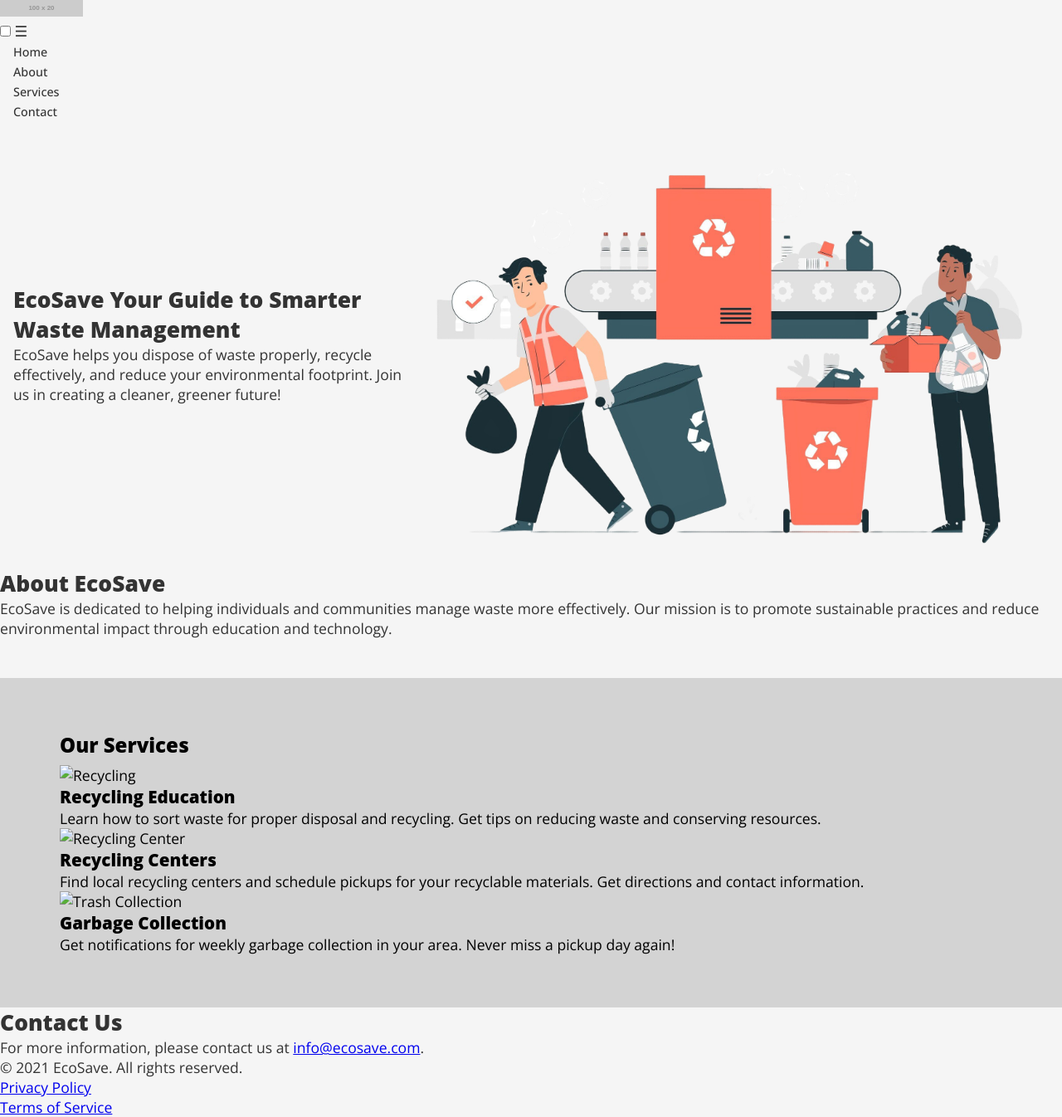
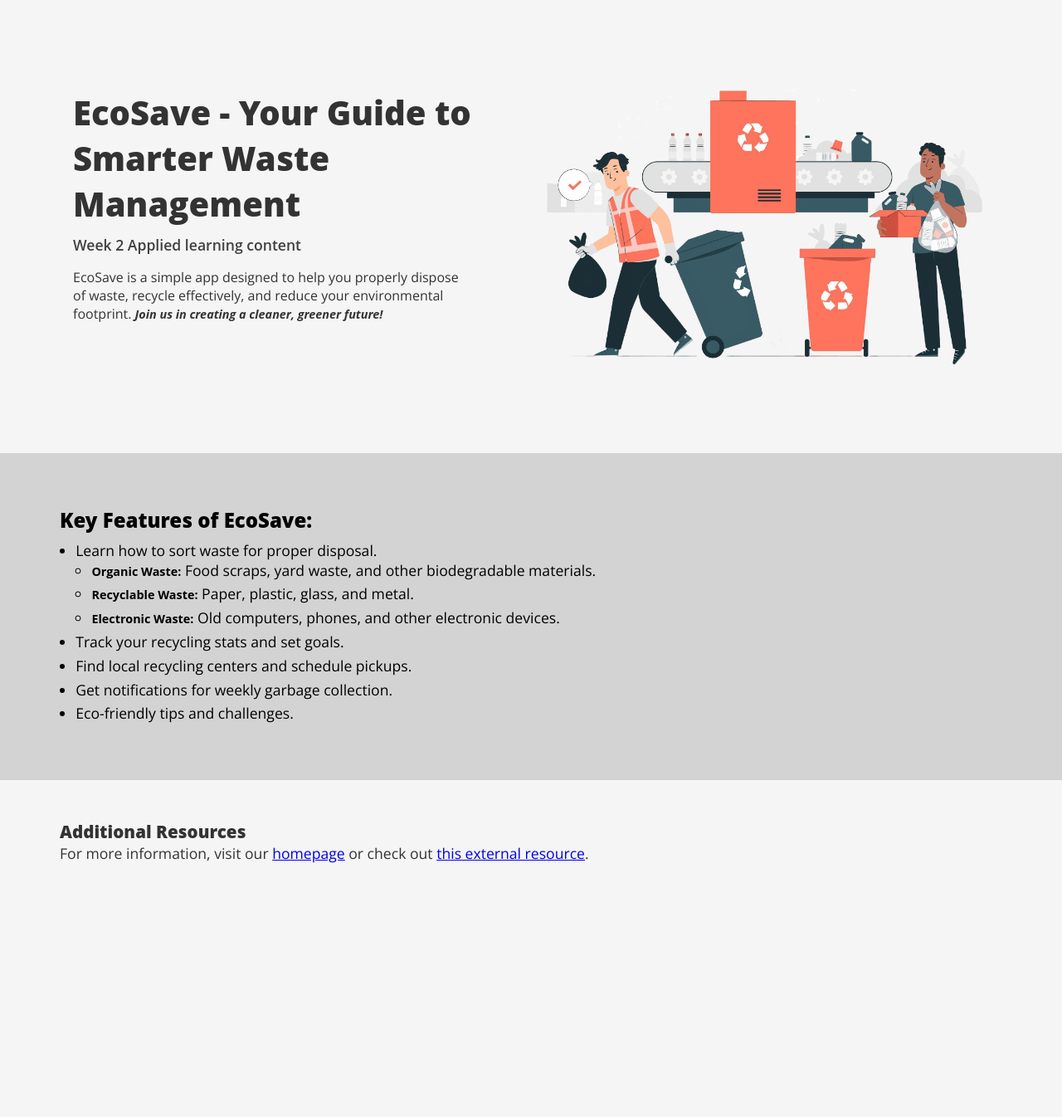
Before and after one commit to jen67/3MMT-Tasks, a plain HTML site: page 3mmt-week3-task/index.html in a window 1280 px wide. Shown: the whole page at 83% size. After the commit the page ends 1088 px from the top, so only its background shows below. Drawn offline with Linux system fonts and the light colour scheme; placeholder pictures from the web are drawn by us; a web font is replaced by a local one.

Commit message:
added week 3 task

```diff
--- a/3mmt-week3-task/index.html
+++ b/3mmt-week3-task/index.html
@@ -5,78 +5,60 @@
     <meta charset="UTF-8">
     <meta name="viewport" content="width=device-width, initial-scale=1.0">
     <meta name="author" content="Gift Amachree">
-    <meta name="description" content="EcoSave - Your Guide to Smarter Waste Management">
-    <title>EcoSave</title>
+    <meta name="description" content="3MMT Week2 Assignment">
+    <title>3MMT Week2 Assignment</title>
     <link rel="stylesheet" href="./styles.css">
 </head>
 
 <body>
     <header>
-        <nav>
-            <div class="logo">
-                <img src="https://via.placeholder.com/100x20?text=EcoSave+Logo" alt="EcoSave Logo">
-            </div>
-            <input type="checkbox" id="menu-toggle">
-            <label for="menu-toggle" class="menu-icon">&#9776;</label>
-            <ul class="menu">
-                <li><a href="#home">Home</a></li>
-                <li><a href="#about">About</a></li>
-                <li><a href="#services">Services</a></li>
-                <li><a href="#contact">Contact</a></li>
-            </ul>
-        </nav>
+
     </header>
-
-    <main>
-        <section id="home" class="header-section">
-            <div class="header-content">
-                <h1>EcoSave Your Guide to Smarter Waste Management</h1>
-                <p>EcoSave helps you dispose of waste properly, recycle effectively, and reduce your environmental footprint. Join us in creating a cleaner, greener future!</p>
-            </div>
-            <div class="header-image">
-                <img src="./Assets/Images/Waste-collection.png" alt="Recycling Bin" title="Recycling Bin">
+    <div class="header-section" id="header-section">
+        <section class="header-content">
+            <header>
+                <h1>EcoSave - Your Guide to Smarter Waste Management</h1>
+                <h2 class="heading2">Week 2 Applied learning content</h2>
+            </header>
+            <div class="header-text-container">
+                <p>EcoSave is a simple app designed to help you properly dispose of waste, recycle effectively, and reduce your environmental footprint. <em> <strong>Join us in creating a cleaner, greener future!</strong></em></p>
             </div>
         </section>
+        <section class="header-image">
+            <img src="./Assets/Images/Waste-collection.png" alt="Recycling Bin">
+        </section>
+    </div>
 
-        <section id="about" class="about-section">
-            <h2>About EcoSave</h2>
-            <p>EcoSave is dedicated to helping individuals and communities manage waste more effectively. Our mission is to promote sustainable practices and reduce environmental impact through education and technology.</p>
-        </section>
+    <section class="lists">
+        <h2>Key Features of EcoSave:</h2>
+        <ul>
+            <li>Learn how to sort waste for proper disposal.
+                <ul>
+                    <li>
+                        <strong>Organic Waste:</strong> Food scraps, yard waste, and other biodegradable materials.
+                    </li>
+                    <li>
+                        <strong>Recyclable Waste:</strong> Paper, plastic, glass, and metal.
+                    </li>
+                    <li>
+                        <strong>Electronic Waste:</strong> Old computers, phones, and other electronic devices.
+                    </li>
 
-        <section id="services" class="services-section lists">
-            <h2>Our Services</h2>
-            <div class="service">
-                <img src="./Assets/Images/Recycling.png" alt="Recycling">
-                <h3>Recycling Education</h3>
-                <p>Learn how to sort waste for proper disposal and recycling. Get tips on reducing waste and conserving resources.</p>
-            </div>
-            <div class="service">
-                <img src="./Assets/Images/Recycling-center.png" alt="Recycling Center">
-                <h3>Recycling Centers</h3>
-                <p>Find local recycling centers and schedule pickups for your recyclable materials. Get directions and contact information.</p>
-            </div>
-            <div class="service">
-                <img src="./Assets/Images/Trash-collection.png" alt="Trash Collection">
-                <h3>Garbage Collection</h3>
-                <p>Get notifications for weekly garbage collection in your area. Never miss a pickup day again!</p>
-            </div>
-        </section>
+                </ul>
+            </li>
+            <li>Track your recycling stats and set goals.</li>
+            <li>Find local recycling centers and schedule pickups.</li>
+            <li>Get notifications for weekly garbage collection.</li>
+            <li>Eco-friendly tips and challenges.</li>
+        </ul>
+    </section>
 
-        <section id="contact" class="contact-section">
-            <h2>Contact Us</h2>
-            <p>For more information, please contact us at <a href="mailto:info@ecosave.com">info@ecosave.com</a>.</p>
-        </section>
-    </main>
-
-    <footer>
-        <div class="footer-content">
-            <p>&copy; 2021 EcoSave. All rights reserved.</p>
-            <ul>
-                <li><a href="#">Privacy Policy</a></li>
-                <li><a href="#">Terms of Service</a></li>
-            </ul>
-        </div>
-    </footer>
+    <Footer class="links">
+        <h3>Additional Resources</h3>
+        <p>For more information, visit our <a href="#header-section">homepage</a> or check out <a
+                href="https://en.wikipedia.org/wiki/Waste_management" target="_blank">this external resource</a>.</p>
+        <!-- Added internal and external links -->
+    </Footer>
 </body>
 
 </html>
--- a/3mmt-week3-task/styles.css
+++ b/3mmt-week3-task/styles.css
@@ -56,7 +56,17 @@ h6 {
   padding:0;
 }
 
-.header-section img {
+.heading2{
+  font-size: 1.1rem;
+  font-weight: 600;
+  color: var(--color-grey-dark);
+  margin-bottom: 1rem;
+}
+
+strong{
+  font-size: 0.9rem;
+}
+img {
   max-width: 100%;
   width: 100%;
   display: block;
@@ -64,20 +74,12 @@ h6 {
   transition: transform 0.6s ease, box-shadow 0.6s ease;
 }
 
-.header-section img:hover {
+img:hover {
   transform: perspective(900px) rotateY(15deg) rotateX(7.5deg);
   box-shadow: 10px 10px 30px rgba(0, 0, 0, 0.6);
 }
 
-header ul li a {
-    color: var(--color-grey-darker);
-    text-decoration: none;
-    font-size: 0.9rem;
-    font-weight: 500;
-    padding: 0.5rem 1rem;
-    border-radius: 5px;
-    transition: background-color 0.3s ease;
-}
+
 
 body {
   display: flex;
@@ -124,6 +126,10 @@ section.lists {
   margin-bottom: 0.3rem;
 }
 
+
+footer{
+  padding: 3rem 1rem;
+}
 @media screen and (min-width: 768px) {
   body {
     font-size: 1.1rem;
@@ -184,6 +190,10 @@ section.lists {
   section.lists h2 {
     font-size: 1.3rem;
   }
+
+  footer{
+    padding: 3rem 2rem;
+  }
 }
 
 @media screen and (min-width: 1280px) {
@@ -211,6 +221,10 @@ section.lists {
     font-size: 1.5rem;
   }
 
+  footer{
+    padding: 3rem 4.5rem;
+  }
+
 }
 @media screen and (min-width: 1440px) {
     header h1 {
@@ -234,4 +248,8 @@ section.lists {
     font-size: 2rem;
   }
 
+  footer{
+    padding: 3rem 4rem;
+  }
+
 }
```
Also changed, not shown: 3mmt-week3-task/Screenshot 2024-09-16 111852.png (added), 3mmt-week3-task/week3-image.png (added).
